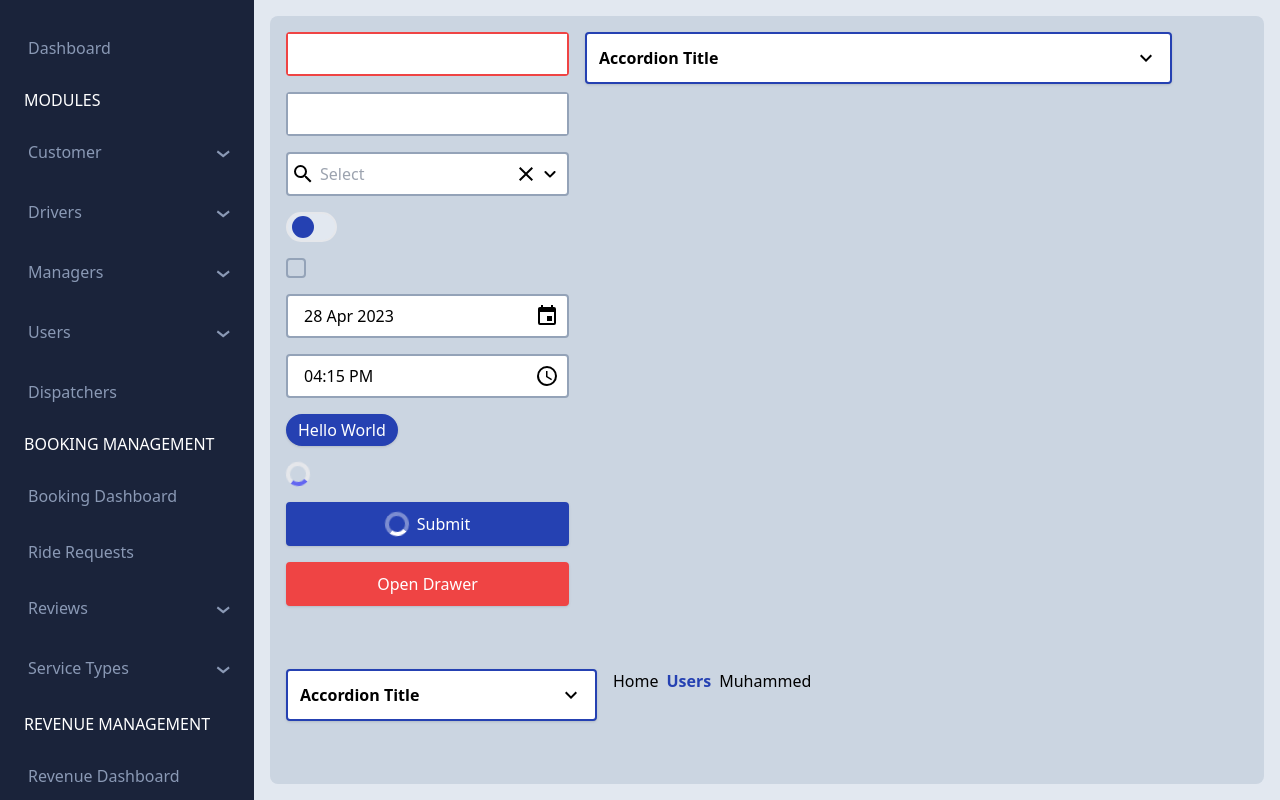
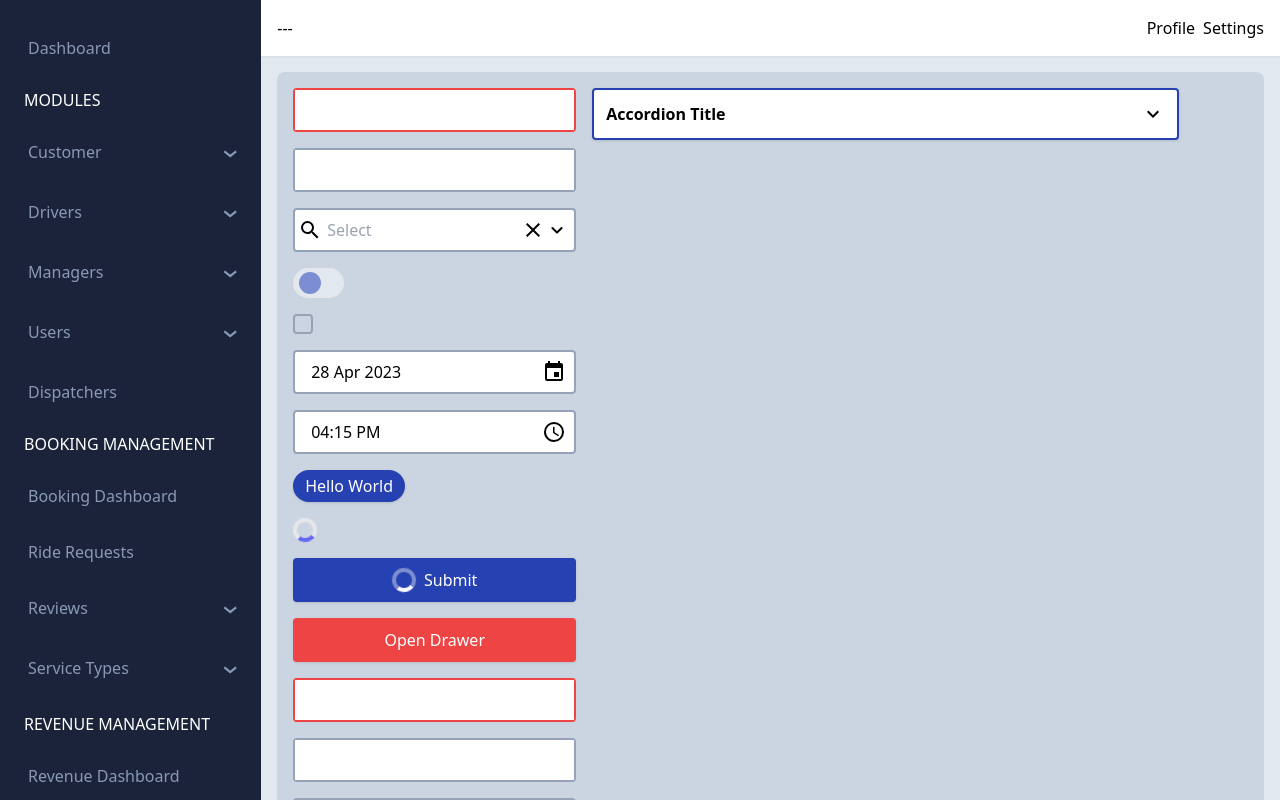
Before and after one commit to MuhammedKasujja/react-components, a React (Vite) app: page / in a window 1280 px wide. Built offline with nearby package versions, Linux system fonts and the light colour scheme.

Commit message:
feat: add navbar

```diff
--- a/src/App.tsx
+++ b/src/App.tsx
@@ -13,6 +13,7 @@ import {
   Modal,
   Accordion,
   Sidebar,
+  Navbar,
 } from "./components";
 import Breadcrumb from "./components/breadcrumb/Breadcrumb";
 
@@ -30,7 +31,10 @@ function App() {
           <Sidebar />
 
           {/* Main Content */}
-          <div className="flex gap-4 bg-slate-300 p-4 m-4 items-start flex-wrap w-full rounded-lg">
+          <div className="flex flex-col w-full">
+            <Navbar />
+            <main className="p-4 overflow-y-auto">
+              <div className="flex gap-4 bg-slate-300 p-4 items-start flex-wrap w-full rounded-lg ">
                 <form
                   className="flex flex-col gap-4"
                   onSubmit={(event: React.FormEvent<HTMLFormElement>) => {
@@ -104,7 +108,99 @@ function App() {
                       },
                     ]}
                   />
-              <Switch name="select" />
+                  <Switch name="select" isDisabled />
+                  <Checkbox size="md" name="test" />
+                  <DatePicker
+                    name="current_date"
+                    onDateChange={(date) => setSelectedDate(date)}
+                    value={selectedDate}
+                    dateFormat="DD MMM YYYY"
+                  />
+                  <TimePicker
+                    name="hjhjh"
+                    // value={selectedDate}
+                    timeFormat="hh:mm A"
+                  // is24Hours
+                  // onTimeChange={(time)=>setSelectedDate(time)}
+                  />
+                  <Chip title="Hello World" isClickable />
+                  <Spinner />
+                  <Button type="submit" variant="contained" isLoading>
+                    Submit
+                  </Button>
+                  <Button
+                    type="button"
+                    onClick={() => {
+                      setOpen((prev) => !prev);
+                    }}
+                    variant="danger"
+                  >
+                    Open Drawer
+                  </Button>
+                  <TextField name="name" error />
+                  <TextField name="aasim" />
+                  <Select
+                    name="asasa"
+                    options={[
+                      {
+                        label: "aaa",
+                        value: "aaa",
+                      },
+                      {
+                        label: "aaa",
+                        value: "yu",
+                      },
+                      {
+                        label: "aaa",
+                        value: "rtr",
+                      },
+                      {
+                        label: "aaa",
+                        value: "tr",
+                      },
+                      {
+                        label: "aaa",
+                        value: "ee",
+                      },
+                      {
+                        label: "aaa",
+                        value: "ff",
+                      },
+                      {
+                        label: "aaa",
+                        value: "ew",
+                      },
+                      {
+                        label: "aaa",
+                        value: "df",
+                      },
+                      {
+                        label: "aaa",
+                        value: "fdd",
+                      },
+                      {
+                        label: "aaa",
+                        value: "aaa",
+                      },
+                      {
+                        label: "aaa",
+                        value: "yu",
+                      },
+                      {
+                        label: "aaa",
+                        value: "rtr",
+                      },
+                      {
+                        label: "aaa",
+                        value: "tr",
+                      },
+                      {
+                        label: "aaa",
+                        value: "ee",
+                      },
+                    ]}
+                  />
+                  <Switch name="select" isDisabled />
                   <Checkbox size="md" name="test" />
                   <DatePicker
                     name="current_date"
@@ -174,6 +270,8 @@ function App() {
                   ))}
                 </Drawer>
               </div>
+            </main>
+          </div>
         </div>
       </div>
     </>
--- a/src/components/accordion/Accordion.tsx
+++ b/src/components/accordion/Accordion.tsx
@@ -21,7 +21,7 @@ const Accordion = (props: AccordionProps) => {
       <div
         className={classes.accordion_header}
         onClick={
-          onChange ? onChange : !isDisabled ? () => setIsAccordionOpen(!isAccordionOpen) : () => {}
+          onChange ? onChange : !isDisabled ? () => setIsAccordionOpen(!isAccordionOpen) : () => { }
         }
       >
         {title}
--- a/src/components/index.ts
+++ b/src/components/index.ts
@@ -11,3 +11,4 @@ export { default as Switch } from './switch/Switch'
 export { default as TextField } from './textfield/Textfield'
 export { default as TimePicker } from './timepicker/TimePicker'
 export { default as Sidebar } from './sidebar/SideBar'
+export { default as Navbar } from "./narbar/Navbar"
--- /dev/null
+++ b/src/components/narbar/Narbar.module.scss
@@ -0,0 +1,3 @@
+.navbar {
+    @apply flex justify-between bg-white p-4 w-full top-0 shadow-sm;
+}
--- /dev/null
+++ b/src/components/narbar/Navbar.tsx
@@ -0,0 +1,21 @@
+import { mergeClassNames } from 'src/utils/utils'
+
+import classes from './Narbar.module.scss'
+
+const Navbar: React.FC = () => {
+    return (
+        <nav className={mergeClassNames(classes.navbar)}>
+            <ul className="flex">
+                <li>-</li>
+                <li>-</li>
+                <li>-</li>
+            </ul>
+            <div className="flex gap-2">
+                <p>Profile</p>
+                <p>Settings</p>
+            </div>
+        </nav>
+    )
+}
+
+export default Navbar
```
Also changed, not shown: 1 other file (tests, documents, lock files or other folders). Lines whose indentation alone changed are shown as unchanged.
